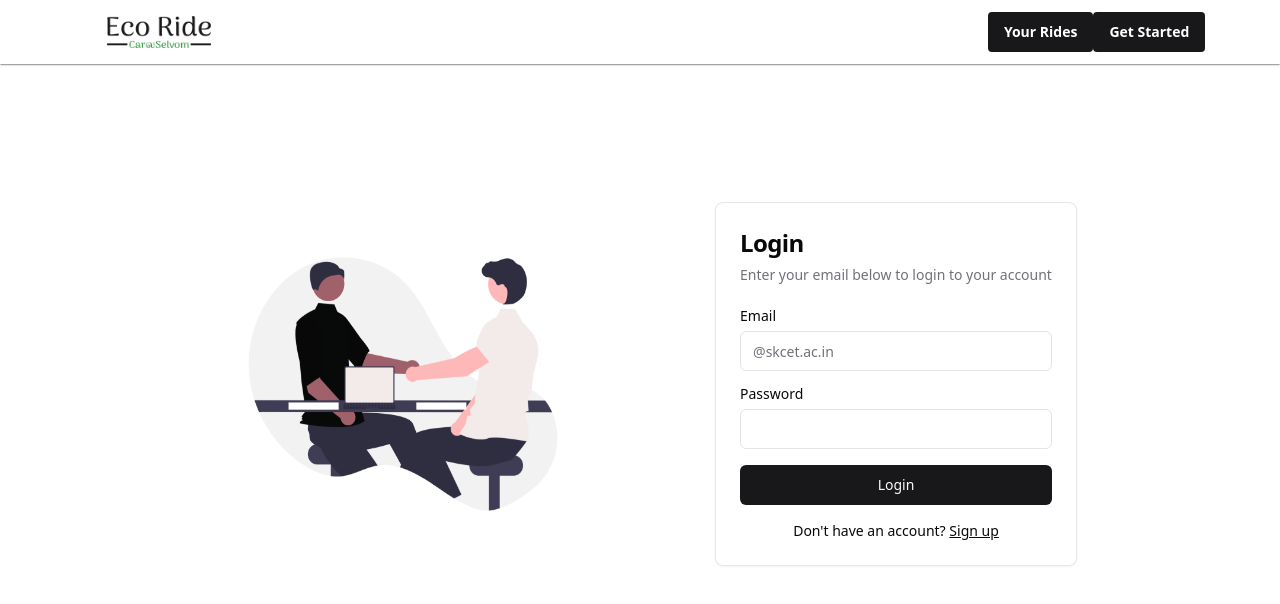
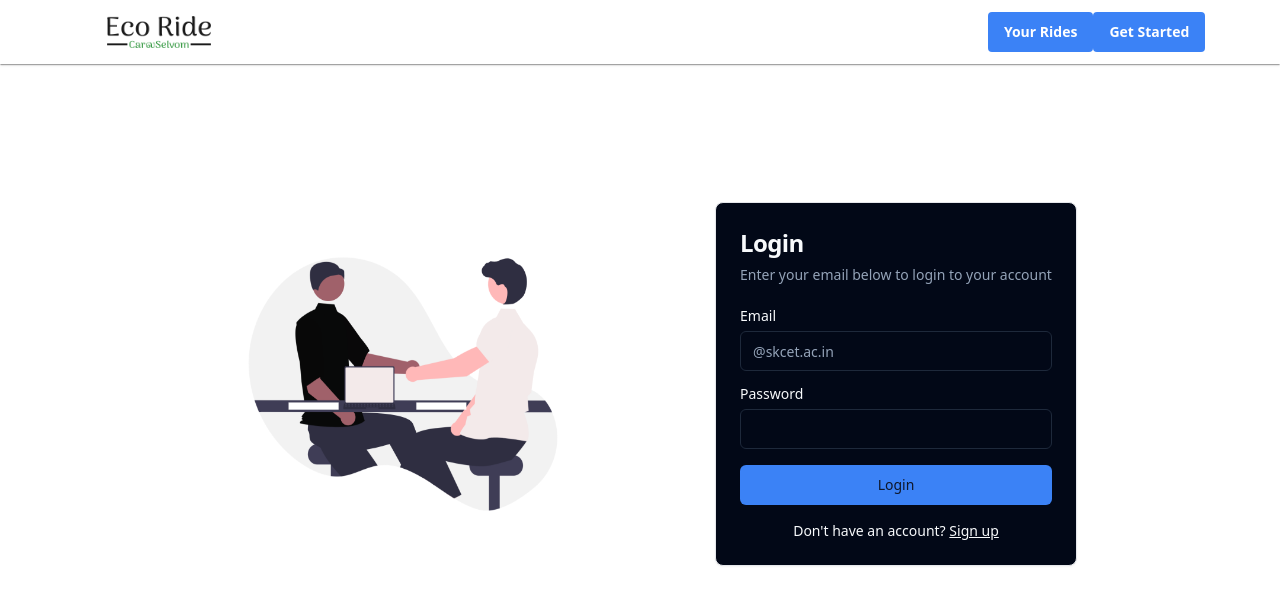
Before and after one commit to Logeshkumar007/Application_Development_Project, a React (Vite) app in the folder car_pooling_service/: page /passangerSignIn in a window 1280 px wide. Shown: the top 604 px of the page. Built offline with nearby package versions, Linux system fonts and the light colour scheme.

Commit message:
ui changed

```diff
--- a/car_pooling_service/src/App.jsx
+++ b/car_pooling_service/src/App.jsx
@@ -5,7 +5,7 @@ import {
   useLocation,
 } from "react-router-dom";
 import BookRide from "./components/BookRide/BookRide";
-
+import { ThemeProvider } from "./components/ThemeProvider.jsx";
 import Homepage from "./components/Homepage/Homepage";
 import SignInSide from "./components/SignIn/SignIn";
 import SignUp from "./components/SignUp/SignUp";
@@ -27,6 +27,7 @@ import Map from "./components/Map/Map.jsx";
 import MyModal from "./components/DialogueBox/Dialogue.jsx";
 const App = () => {
   return (
+    <ThemeProvider defaultTheme="dark" storageKey="vite-ui-theme">
       <Router>
         <Navbar />
         <AnimatedRoutes />
@@ -35,6 +36,7 @@ const App = () => {
           <Route path="/passangerSignIn" element={<PassangerSignIn />} />
         </Routes>
       </Router>
+    </ThemeProvider>
   );
 };
 
--- a/car_pooling_service/src/components/Homepage/Homepage.css
+++ b/car_pooling_service/src/components/Homepage/Homepage.css
@@ -1,5 +1,5 @@
 .container-home {
-  background-color: rgb(0, 0, 0);
+  /* background-color: rgb(0, 0, 0); */
   height: 40dvh;
   position: relative;
   background-image: url("");
@@ -162,7 +162,7 @@ p {
   height: 320px;
 
   color: #f9f9f9;
-  background: #000000;
+  background: #f9802d;
   border: solid black 2px;
   display: flex;
   align-items: center;
@@ -219,7 +219,7 @@ p {
   height: 320px;
 
   color: #f9f9f9;
-  background: #000000;
+  background: #f9802d;
   border: solid black 2px;
   display: flex;
   align-items: center;
@@ -279,7 +279,7 @@ p {
   height: 320px;
 
   color: #f9f9f9;
-  background: #000000;
+  background: #f9802d;
   border: solid black 2px;
   display: flex;
   align-items: center;
@@ -336,7 +336,7 @@ p {
   height: 320px;
 
   color: #f9f9f9;
-  background: #000000;
+  background: #f9802d;
   border: solid black 2px;
   display: flex;
   align-items: center;
@@ -397,7 +397,7 @@ p {
   height: 320px;
 
   color: #f9f9f9;
-  background: #000000;
+  background: #f9802d;
   border: solid black 2px;
   display: flex;
   align-items: center;
@@ -458,7 +458,7 @@ p {
   height: 320px;
 
   color: #f9f9f9;
-  background: #000000;
+  background: #f9802d;
   border: solid black 2px;
   display: flex;
   align-items: center;
--- a/car_pooling_service/src/components/Homepage/Homepage.jsx
+++ b/car_pooling_service/src/components/Homepage/Homepage.jsx
@@ -1,6 +1,5 @@
 import {
   AppBar,
-  Button,
   Card,
   CardActions,
   CardContent,
@@ -8,6 +7,7 @@ import {
   Toolbar,
   Typography,
 } from "@mui/material";
+import { Button } from "@/components/ui/button";
 import { useNavigate } from "react-router-dom";
 import React, { useEffect, useState, useRef } from "react";
 import "./Homepage.css";
@@ -183,11 +183,11 @@ const Homepage = () => {
             </h4>
             <Button
               // id="btn-donate"
-              variant="contained"
-              sx={{
-                backgroundColor: "black",
-                width: "25%",
-              }}
+              // variant="contained"
+              // sx={{
+              //   backgroundColor: "black",
+              //   width: "25%",
+              // }}
               onClick={handleCreateRide}
             >
               Create Ride
@@ -246,12 +246,12 @@ const Homepage = () => {
             </h4>
 
             <Button
-              variant="contained"
-              sx={{
-                width: "25%",
-                backgroundColor: "black",
-                marginTop: "1%",
-              }}
+              // variant="contained"
+              // sx={{
+              //   width: "25%",
+              //   backgroundColor: "black",
+              //   marginTop: "1%",
+              // }}
               onClick={() => navigate("/bookRide")}
             >
               Book ride
--- /dev/null
+++ b/car_pooling_service/src/components/ModeToggle.jsx
@@ -0,0 +1,14 @@
+import { useContext } from "react";
+import { ThemeContext } from "./ThemeProvider";
+
+const ModeToggle = () => {
+  const { theme, toggleTheme } = useContext(ThemeContext);
+
+  return (
+    <button onClick={toggleTheme}>
+      Switch to {theme === "light" ? "dark" : "light"} mode
+    </button>
+  );
+};
+
+export default ModeToggle;
--- a/car_pooling_service/src/components/NavBar/NavBar.jsx
+++ b/car_pooling_service/src/components/NavBar/NavBar.jsx
@@ -9,8 +9,19 @@ import {
   HoverCardContent,
   HoverCardTrigger,
 } from "@/components/ui/hover-card";
+import { Moon, Sun } from "lucide-react";
+
+import {
+  DropdownMenu,
+  DropdownMenuContent,
+  DropdownMenuItem,
+  DropdownMenuTrigger,
+} from "@/components/ui/dropdown-menu";
+import { useTheme } from "../ThemeProvider";
 
 const Navbar = () => {
+  const { setTheme } = useTheme();
+
   return (
     <AppBar position="sticky" elevation={1}>
       <Toolbar
@@ -76,6 +87,7 @@ const Navbar = () => {
                 Get Started
               </Button>
             </HoverCardTrigger>
+
             <HoverCardContent className="w-40 bg-white p-4 rounded-lg shadow-lg">
               <Link
                 to="/passangerSignin"
@@ -99,16 +111,26 @@ const Navbar = () => {
               </Link>
             </HoverCardContent>
           </HoverCard>
-          {/* <Link to="/signup" style={{ textDecoration: "none", color: "black" }}>
-            <Typography sx={{ fontWeight: "550" }}>SignUp</Typography>
-          </Link>
-          <Link
-            to="/signin"
-            sx={{ display: "flex" }}
-            style={{ textDecoration: "none", color: "black" }}
-          >
-            <Typography sx={{ fontWeight: "550" }}>SignIn</Typography>
-          </Link> */}
+          {/* <DropdownMenu>
+            <DropdownMenuTrigger asChild>
+              <Button variant="outline" size="icon">
+                <Sun className="h-[1.2rem] w-[1.2rem] rotate-0 scale-100 transition-all dark:-rotate-90 dark:scale-0" />
+                <Moon className="absolute h-[1.2rem] w-[1.2rem] rotate-90 scale-0 transition-all dark:rotate-0 dark:scale-100" />
+                <span className="sr-only">Toggle theme</span>
+              </Button>
+            </DropdownMenuTrigger>
+            <DropdownMenuContent align="end">
+              <DropdownMenuItem onClick={() => setTheme("light")}>
+                Light
+              </DropdownMenuItem>
+              <DropdownMenuItem onClick={() => setTheme("dark")}>
+                Dark
+              </DropdownMenuItem>
+              <DropdownMenuItem onClick={() => setTheme("system")}>
+                System
+              </DropdownMenuItem>
+            </DropdownMenuContent>
+          </DropdownMenu> */}
         </div>
       </Toolbar>
     </AppBar>
--- /dev/null
+++ b/car_pooling_service/src/components/ThemeProvider.jsx
@@ -0,0 +1,65 @@
+import React, { createContext, useContext, useEffect, useState } from "react";
+import PropTypes from "prop-types";
+
+const ThemeProviderContext = createContext({
+  theme: "system",
+  setTheme: () => null,
+});
+
+export function ThemeProvider({
+  children,
+  defaultTheme = "system",
+  storageKey = "vite-ui-theme",
+  ...props
+}) {
+  const [theme, setTheme] = useState(() => {
+    return localStorage.getItem(storageKey) || defaultTheme;
+  });
+
+  useEffect(() => {
+    const root = window.document.documentElement;
+
+    root.classList.remove("light", "dark");
+
+    if (theme === "system") {
+      const systemTheme = window.matchMedia("(prefers-color-scheme: dark)")
+        .matches
+        ? "dark"
+        : "light";
+
+      root.classList.add(systemTheme);
+      return;
+    }
+
+    root.classList.add(theme);
+  }, [theme]);
+
+  const value = {
+    theme,
+    setTheme: (theme) => {
+      localStorage.setItem(storageKey, theme);
+      setTheme(theme);
+    },
+  };
+
+  return (
+    <ThemeProviderContext.Provider {...props} value={value}>
+      {children}
+    </ThemeProviderContext.Provider>
+  );
+}
+
+ThemeProvider.propTypes = {
+  children: PropTypes.node.isRequired,
+  defaultTheme: PropTypes.oneOf(["dark", "light", "system"]),
+  storageKey: PropTypes.string,
+};
+
+export const useTheme = () => {
+  const context = useContext(ThemeProviderContext);
+
+  if (context === undefined)
+    throw new Error("useTheme must be used within a ThemeProvider");
+
+  return context;
+};
--- a/car_pooling_service/src/index.css
+++ b/car_pooling_service/src/index.css
@@ -5,24 +5,24 @@
 @layer base {
   :root {
     --background: 0 0% 100%;
-    --foreground: 240 10% 3.9%;
+    --foreground: 222.2 84% 4.9%;
     --card: 0 0% 100%;
-    --card-foreground: 240 10% 3.9%;
+    --card-foreground: 222.2 84% 4.9%;
     --popover: 0 0% 100%;
-    --popover-foreground: 240 10% 3.9%;
-    --primary: 240 5.9% 10%;
-    --primary-foreground: 0 0% 98%;
-    --secondary: 240 4.8% 95.9%;
-    --secondary-foreground: 240 5.9% 10%;
-    --muted: 240 4.8% 95.9%;
-    --muted-foreground: 240 3.8% 46.1%;
-    --accent: 240 4.8% 95.9%;
-    --accent-foreground: 240 5.9% 10%;
+    --popover-foreground: 222.2 84% 4.9%;
+    --primary: 221.2 83.2% 53.3%;
+    --primary-foreground: 210 40% 98%;
+    --secondary: 210 40% 96.1%;
+    --secondary-foreground: 222.2 47.4% 11.2%;
+    --muted: 210 40% 96.1%;
+    --muted-foreground: 215.4 16.3% 46.9%;
+    --accent: 210 40% 96.1%;
+    --accent-foreground: 222.2 47.4% 11.2%;
     --destructive: 0 84.2% 60.2%;
-    --destructive-foreground: 0 0% 98%;
-    --border: 240 5.9% 90%;
-    --input: 240 5.9% 90%;
-    --ring: 240 5.9% 10%;
+    --destructive-foreground: 210 40% 98%;
+    --border: 214.3 31.8% 91.4%;
+    --input: 214.3 31.8% 91.4%;
+    --ring: 221.2 83.2% 53.3%;
     --radius: 0.5rem;
     --chart-1: 12 76% 61%;
     --chart-2: 173 58% 39%;
@@ -32,25 +32,25 @@
   }
 
   .dark {
-    --background: 240 10% 3.9%;
-    --foreground: 0 0% 98%;
-    --card: 240 10% 3.9%;
-    --card-foreground: 0 0% 98%;
-    --popover: 240 10% 3.9%;
-    --popover-foreground: 0 0% 98%;
-    --primary: 0 0% 98%;
-    --primary-foreground: 240 5.9% 10%;
-    --secondary: 240 3.7% 15.9%;
-    --secondary-foreground: 0 0% 98%;
-    --muted: 240 3.7% 15.9%;
-    --muted-foreground: 240 5% 64.9%;
-    --accent: 240 3.7% 15.9%;
-    --accent-foreground: 0 0% 98%;
+    --background: 222.2 84% 4.9%;
+    --foreground: 210 40% 98%;
+    --card: 222.2 84% 4.9%;
+    --card-foreground: 210 40% 98%;
+    --popover: 222.2 84% 4.9%;
+    --popover-foreground: 210 40% 98%;
+    --primary: 217.2 91.2% 59.8%;
+    --primary-foreground: 222.2 47.4% 11.2%;
+    --secondary: 217.2 32.6% 17.5%;
+    --secondary-foreground: 210 40% 98%;
+    --muted: 217.2 32.6% 17.5%;
+    --muted-foreground: 215 20.2% 65.1%;
+    --accent: 217.2 32.6% 17.5%;
+    --accent-foreground: 210 40% 98%;
     --destructive: 0 62.8% 30.6%;
-    --destructive-foreground: 0 0% 98%;
-    --border: 240 3.7% 15.9%;
-    --input: 240 3.7% 15.9%;
-    --ring: 240 4.9% 83.9%;
+    --destructive-foreground: 210 40% 98%;
+    --border: 217.2 32.6% 17.5%;
+    --input: 217.2 32.6% 17.5%;
+    --ring: 224.3 76.3% 48%;
     --chart-1: 220 70% 50%;
     --chart-2: 160 60% 45%;
     --chart-3: 30 80% 55%;
--- a/car_pooling_service/src/oldComponents/HomePage/HomePage.css
+++ b/car_pooling_service/src/oldComponents/HomePage/HomePage.css
@@ -359,7 +359,7 @@ p {
   height: 320px;
 
   color: #f9f9f9;
-  background: #000000;
+  background: hsl(10, 88%, 57%);
   border: solid black 2px;
   display: flex;
   align-items: center;
```
Also changed, not shown: car_pooling_service/src/components/BookRide/BookRide.jsx (+35 -26 lines), car_pooling_service/src/oldComponents/HomePage/HomePage.jsx (+7 -26 lines). Lines whose indentation alone changed are shown as unchanged.
